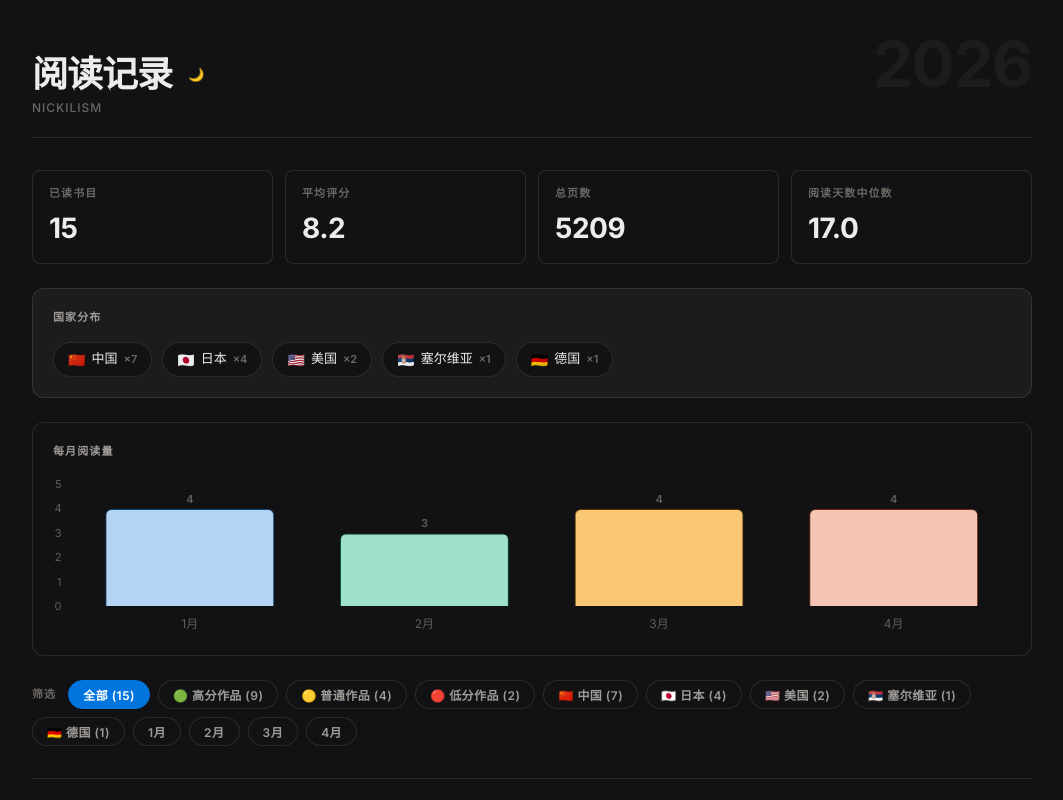
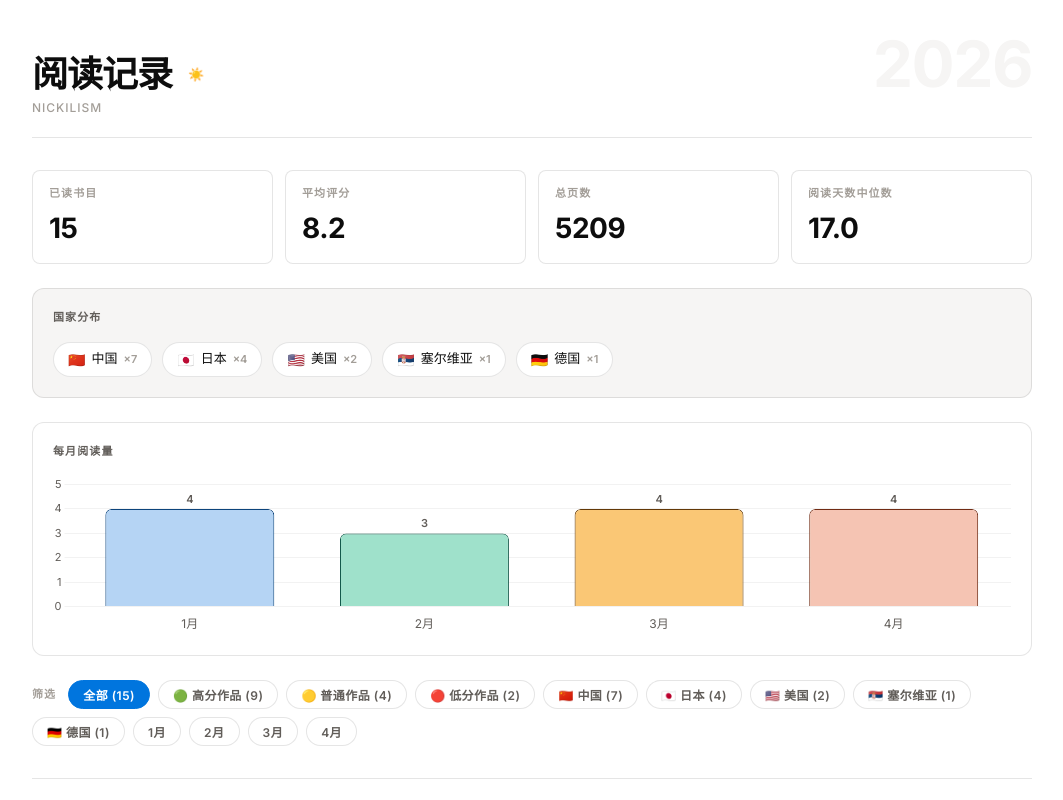
Before and after one commit to Nickilism/reading-tracker, a website: page 2026_reading_tracker.html in a window 1280 px wide. Both pictures are taken after a click on the button "☀️". Shown: the top 800 px of the page, without its empty margins (108-1171 px from the left). Drawn offline with nearby package versions, Linux system fonts and the light colour scheme.

Commit message:
deploy: 2101579dda077018309177bbb81fbfd58aa3552c

```diff
--- a/2026_reading_tracker.html
+++ b/2026_reading_tracker.html
@@ -50,7 +50,6 @@
       --accent: #0075de;
       --shadow-hover: 0 2px 6px rgba(0,0,0,0.35), 0 8px 24px rgba(0,0,0,0.25), 0 4px 12px rgba(0,0,0,0.15), 0 1px 3px rgba(0,0,0,0.1);
       --star-empty: rgba(255,255,255,0.15);
-      color-scheme: dark;
     }
 
     /* ===== Base ===== */
@@ -723,41 +722,55 @@
 
     // ===== 主题切换 =====
     (function() {
-      const STORAGE_KEY = 'reading-tracker-theme';
+      const STORAGE_KEY = 'darkMode';
       const toggleBtn = document.getElementById('theme-toggle');
       const icon = toggleBtn?.querySelector('.theme-icon');
+      const themeColorMeta = document.querySelector('meta[name="theme-color"]');
 
-      function getPreferredTheme() {
-        const stored = localStorage.getItem(STORAGE_KEY);
-        if (stored) return stored;
-        return window.matchMedia('(prefers-color-scheme: dark)').matches ? 'dark' : 'light';
-      }
+      // 读取用户手动设置（0=未设置，1=强制浅色，2=强制暗色）
+      let darkMode = localStorage.getItem(STORAGE_KEY)
+        ? parseInt(localStorage.getItem(STORAGE_KEY))
+        : 0;
 
-      function applyTheme(theme) {
-        document.getElementById('html').className = theme === 'dark' ? 'theme-dark' : '';
-        localStorage.setItem(STORAGE_KEY, theme);
-        const themeColorMeta = document.querySelector('meta[name="theme-color"]');
-        if (themeColorMeta) {
-          themeColorMeta.setAttribute('content', theme === 'dark' ? '#121214' : '#ffffff');
-        }
-        if (icon) {
-          icon.textContent = theme === 'dark' ? '🌙' : '☀️';
+      // 检测系统暗色模式
+      const matchMedia = window.matchMedia
+        && window.matchMedia('(prefers-color-scheme: dark)').matches;
+
+      // 判断逻辑
+      function applyTheme() {
+        if ((!darkMode && matchMedia) || darkMode === 2) {
+          document.getElementById('html').className = 'theme-dark';
+          if (themeColorMeta) themeColorMeta.setAttribute('content', '#1f1f22');
+          if (icon) icon.textContent = '🌙';
+        } else {
+          document.getElementById('html').className = '';
+          if (themeColorMeta) themeColorMeta.setAttribute('content', '#ffffff');
+          if (icon) icon.textContent = '☀️';
         }
       }
 
       function toggleTheme() {
-        const current = document.getElementById('html').classList.contains('theme-dark') ? 'dark' : 'light';
-        const next = current === 'dark' ? 'light' : 'dark';
-        applyTheme(next);
+        // 在未设置/系统偏好时点击：用户主动选择，记忆为浅色
+        // 如果当前是暗色，切换为浅色
+        if (darkMode !== 1) {
+          darkMode = 1;
+        } else {
+          // 如果当前是浅色，切换为暗色
+          darkMode = 2;
+        }
+        localStorage.setItem(STORAGE_KEY, String(darkMode));
+        applyTheme();
       }
+
+      applyTheme();
 
       if (toggleBtn) {
         toggleBtn.addEventListener('click', toggleTheme);
       }
 
       window.matchMedia('(prefers-color-scheme: dark)').addEventListener('change', (e) => {
-        if (!localStorage.getItem(STORAGE_KEY)) {
-          applyTheme(e.matches ? 'dark' : 'light');
+        if (darkMode === 0) {
+          applyTheme();
         }
       });
     })();
```
Also changed, not shown: reading archive/index.html (+32 -21 lines), template.js (+34 -21 lines).
